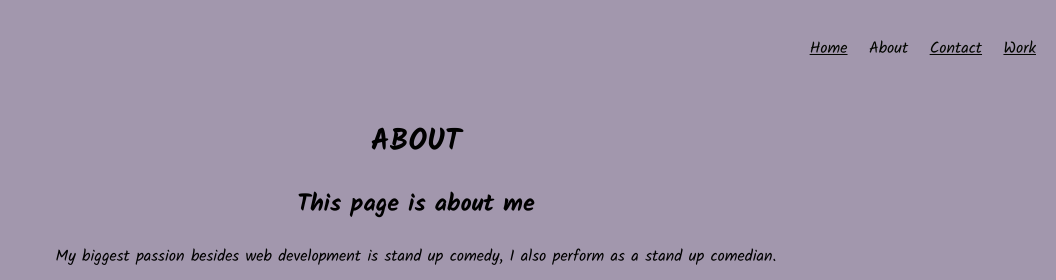
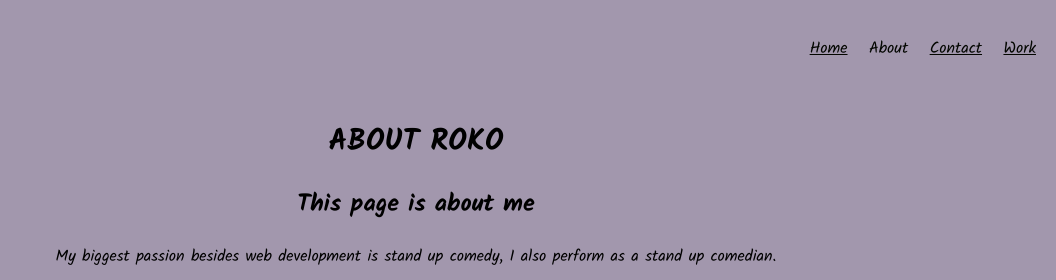
Before and after one commit to roko556/portfolio-Website, a plain HTML site: page about.html in a window 1280 px wide. Shown: the top 280 px of the page, 224-1280 px from the left. Drawn offline with Linux system fonts and the light colour scheme.

Commit message:
change in ''ABOUT'' Headline

```diff
--- a/about.html
+++ b/about.html
@@ -32,7 +32,7 @@
 		  </nav>
 	</header>
 	<div class="about">
-<h1>ABOUT</h1>
+<h1>ABOUT ROKO</h1>
 <h2>This page is about me</h2>
 <p>My biggest passion besides web development is stand up comedy, I also perform as a stand up comedian.</p>
 <p>Other than comedy, I also enjoy: </p>
```
